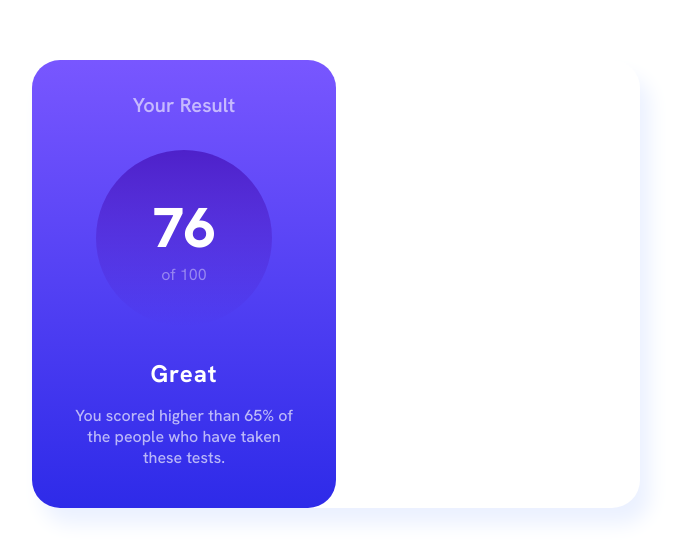
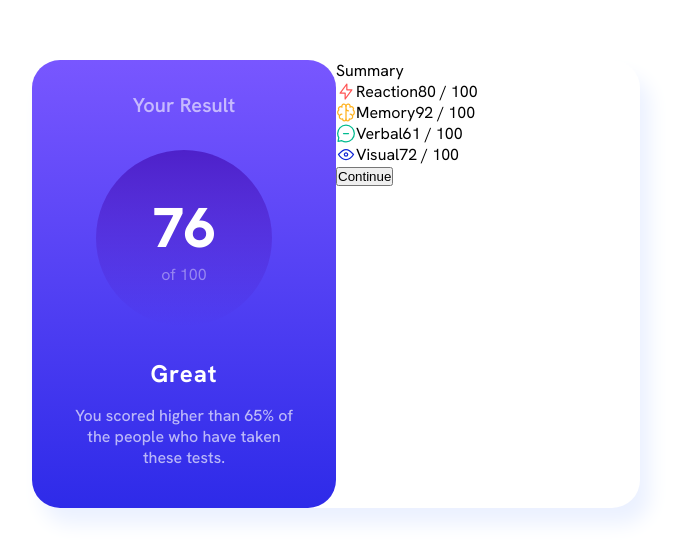
Before and after one commit to ning-sy210/Results-Summary-Component, a React (Vite) app: page / in a window 1280 px wide. Shown: the part 116-676 px from the top of the page, without its empty margins (304-982 px from the left). Built offline with nearby package versions, Linux system fonts and the light colour scheme.

Commit message:
feat: include score summary elements

```diff
--- a/src/App.scss
+++ b/src/App.scss
@@ -12,6 +12,10 @@
 }
 
 /* Layout CSS */
+
+.d-flex {
+  display: flex;
+}
 
 .stack,
 .stack-hc,
--- a/src/App.tsx
+++ b/src/App.tsx
@@ -1,6 +1,28 @@
 import "./App.scss";
+import cards from "./assets/data.js";
+
+type T_ScoreCard = {
+  category: string;
+  score: number;
+  icon: string;
+};
 
 function App() {
+  function makeScoreCard(card: T_ScoreCard) {
+    const key = `${card.category.toLowerCase()}-score-card`;
+
+    return (
+      <div key={key} className={`d-flex score-card ${key}`}>
+        <img src={card.icon} />
+        <span>{card.category}</span>
+        <div>
+          <span>{card.score}</span>
+          <span> / 100</span>
+        </div>
+      </div>
+    );
+  }
+
   return (
     <div className="app stack-hvc">
       <div className="summary-ctn">
@@ -20,7 +42,12 @@ function App() {
             </p>
           </div>
         </div>
-        <div className="result-summary"></div>
+
+        <div className="result-summary">
+          <span>Summary</span>
+          <div>{cards.map((card) => makeScoreCard(card))}</div>
+          <button>Continue</button>
+        </div>
       </div>
     </div>
   );
```
